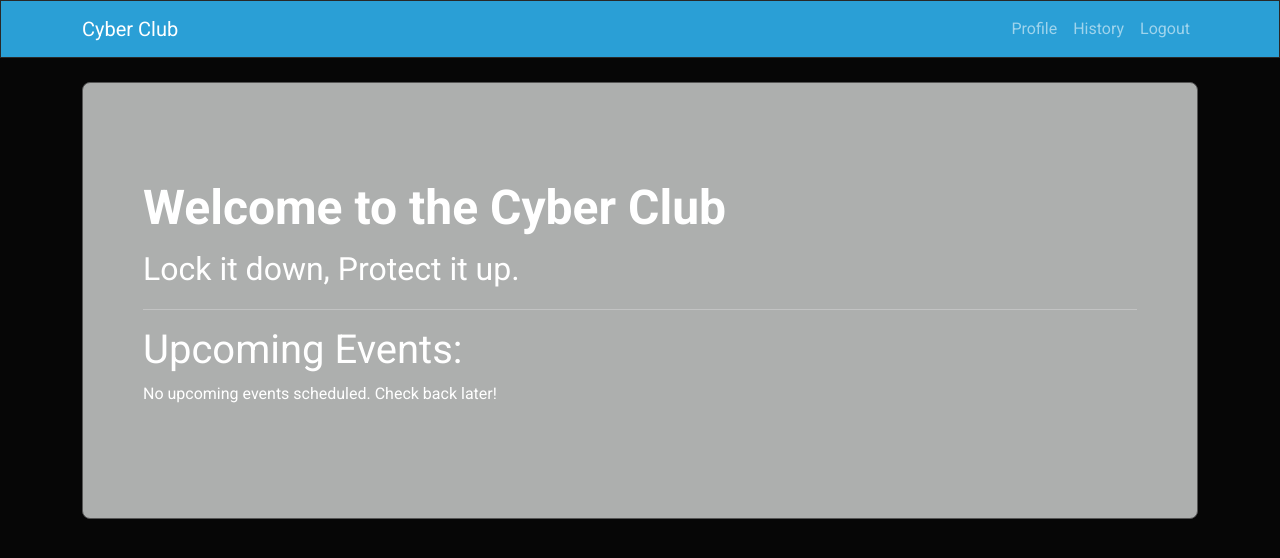
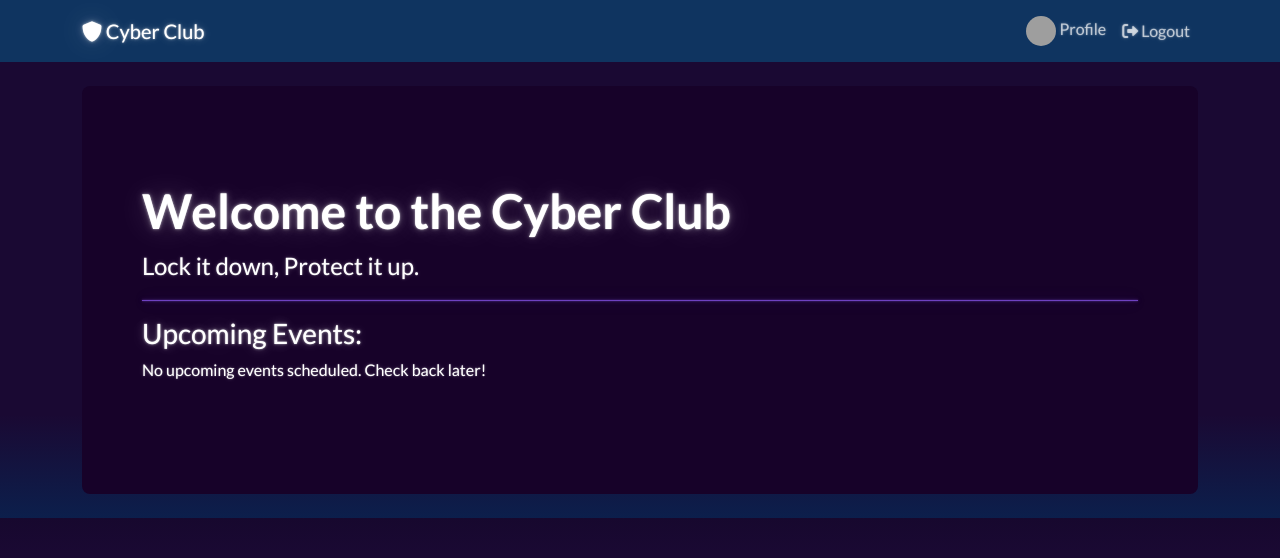
Before and after one commit to Vamshi0306/cyber-club-attendance-system, a Flask app: page / in a window 1280 px wide. Shown: the top 558 px of the page. Run offline with Flask 3, Linux system fonts and the light colour scheme; the visitor is signed in with stand-in values (Sample User, id 1); data that the repository does not hold is empty; grey boxes are pictures that could not be loaded.

Commit message:
Update layout.html

```diff
--- a/templates/layout.html
+++ b/templates/layout.html
@@ -3,31 +3,36 @@
 <head>
     <meta charset="UTF-8">
     <meta name="viewport" content="width=device-width, initial-scale=1.0">
-    <link rel="stylesheet" href="https://bootswatch.com/5/cyborg/bootstrap.min.css">
+    <link rel="stylesheet" href="https://bootswatch.com/5/vapor/bootstrap.min.css">
+    <link rel="stylesheet" href="https://cdnjs.cloudflare.com/ajax/libs/font-awesome/6.0.0-beta3/css/all.min.css">
     <title>Cyber Club</title>
     <style>
-        /* Optional: Add a subtle background image */
-        body {
-            /* You can find and add your own background image in the static folder */
-            /* background-image: url("{{ url_for('static', filename='images/background.jpg') }}"); */
-            background-size: cover;
-            background-attachment: fixed;
-        }
+        body { background-color: #1a1a2e; color: #e0e0e0; }
+        .card { background-color: #16213e; border: 1px solid #0f3460; }
+        .list-group-item { background-color: #1f4068; border: 1px solid #16213e; }
+        .navbar { background-color: #0f3460 !important; }
+        .btn-primary { background-color: #e94560; border-color: #e94560; }
+        .btn-primary:hover { background-color: #c63a50; border-color: #c63a50; }
+        .alert-success { background-color: #16c79a; color: #1a1a2e; }
+        .alert-danger { background-color: #e94560; color: #1a1a2e; }
+        .alert-warning { background-color: #f7b731; color: #1a1a2e; }
     </style>
 </head>
 <body>
-    <nav class="navbar navbar-expand-lg navbar-dark bg-primary">
+    <nav class="navbar navbar-expand-lg navbar-dark">
         <div class="container">
-            <a class="navbar-brand" href="{{ url_for('home') }}">Cyber Club</a>
+            <a class="navbar-brand" href="{{ url_for('home') }}"><i class="fas fa-shield-alt"></i> Cyber Club</a>
             <div class="collapse navbar-collapse">
-                <div class="navbar-nav ms-auto">
+                <div class="navbar-nav ms-auto align-items-center">
                     {% if current_user.is_authenticated %}
-                        <a class="nav-link" href="{{ url_for('profile') }}">Profile</a>
-                        <a class="nav-link" href="{{ url_for('history') }}">History</a>
                         {% if current_user.role == 'admin' %}
-                            <a class="nav-link" href="{{ url_for('admin_dashboard') }}">Admin</a>
+                            <a class="nav-link" href="{{ url_for('admin_dashboard') }}"><i class="fas fa-user-shield"></i> Admin Panel</a>
                         {% endif %}
-                        <a class="nav-link" href="{{ url_for('logout') }}">Logout</a>
+                        <a class="nav-link" href="{{ url_for('profile') }}">
+                            <img src="{{ url_for('static', filename='profile_pics/' + current_user.profile_pic) }}" class="rounded-circle" height="30" width="30" style="object-fit: cover;">
+                            Profile
+                        </a>
+                        <a class="nav-link" href="{{ url_for('logout') }}"><i class="fas fa-sign-out-alt"></i> Logout</a>
                     {% else %}
                         <a class="nav-link" href="{{ url_for('login') }}">Login</a>
                         <a class="nav-link" href="{{ url_for('register') }}">Register</a>
@@ -51,6 +56,11 @@
 
         {% block content %}{% endblock %}
     </main>
+    <script src="https://cdn.jsdelivr.net/npm/bootstrap@5.3.2/dist/js/bootstrap.bundle.min.js"></script>
+    <script src="https://cdn.jsdelivr.net/npm/chart.js"></script>
+    {% block scripts %}{% endblock %}
+</body>
+</html>
 
     <script src="https://cdn.jsdelivr.net/npm/bootstrap@5.3.2/dist/js/bootstrap.bundle.min.js"></script>
 </body>
```
